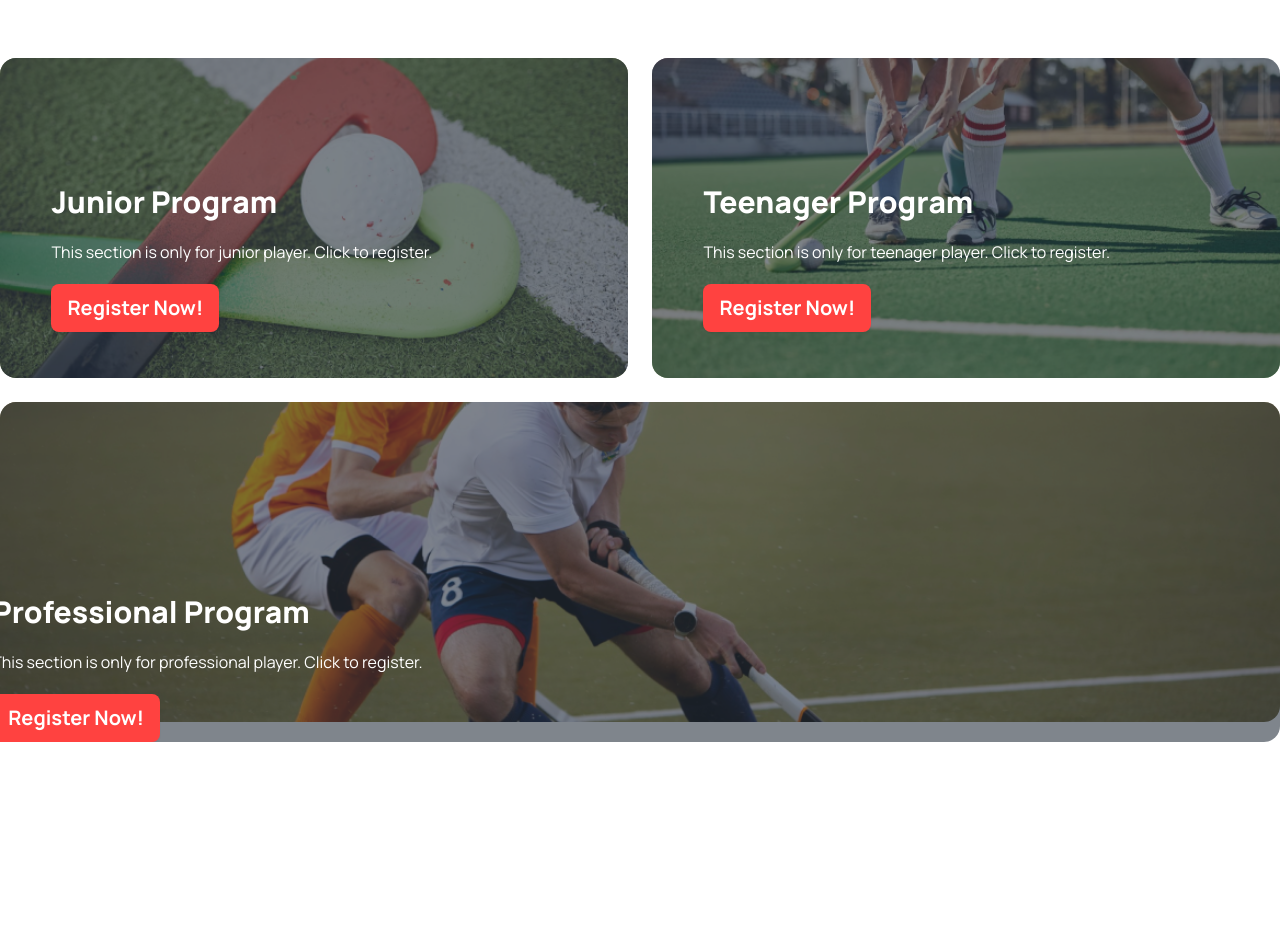
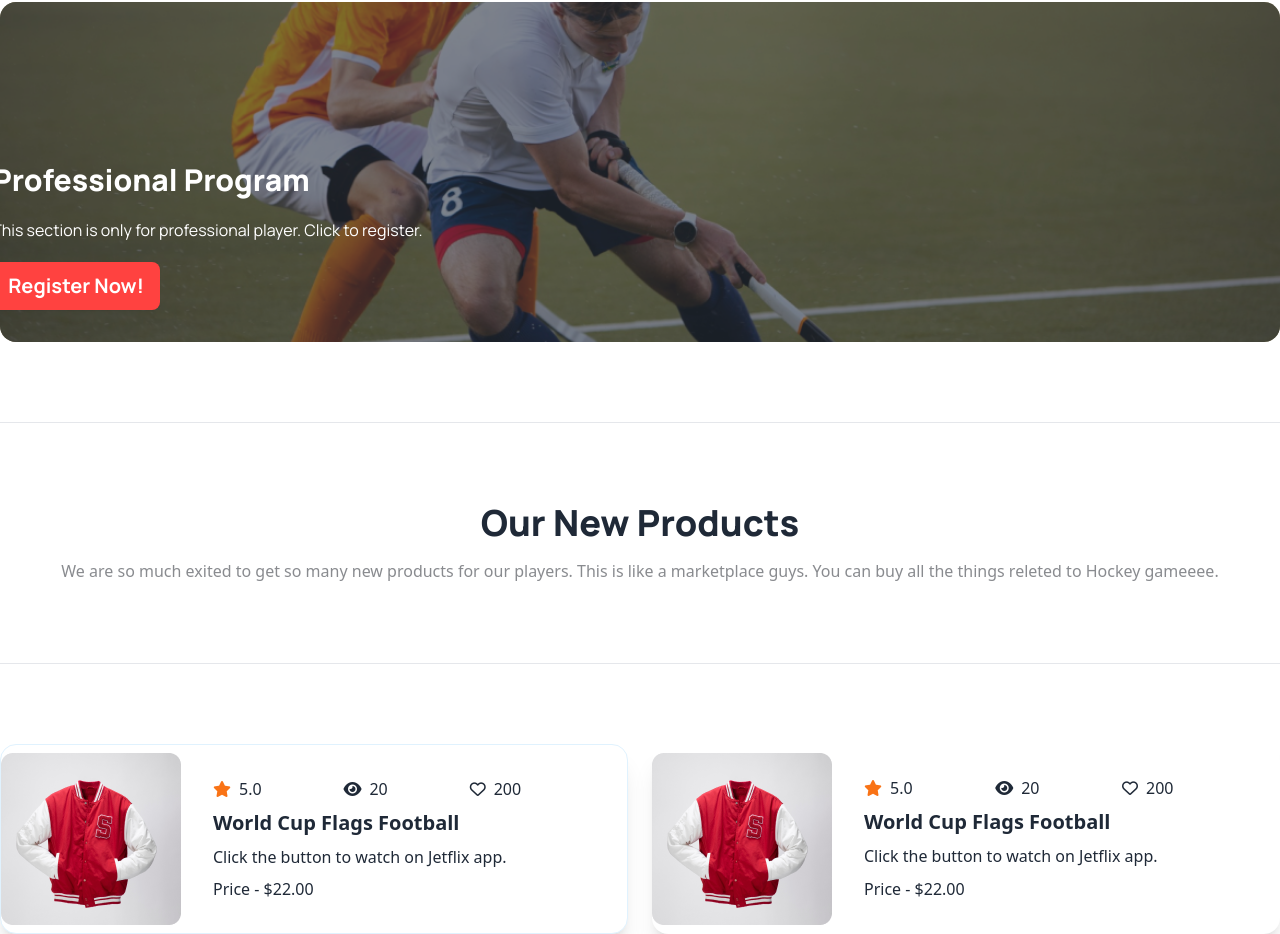
Before and after one commit to AdnaNation/assignment03, a plain HTML site: page index.html in a window 1280 px wide. Shown: the part 1458-2392 px from the top of the page. Before the commit the page ends 2200 px from the top, so only its background shows below. Drawn offline with nearby package versions, Linux system fonts and the light colour scheme.

Commit message:
new product added

```diff
--- a/index.html
+++ b/index.html
@@ -85,7 +85,7 @@
             </div>
         </div>
         <!-- banner section -->
-        <div class="container mx-auto lg:24 px8">
+        <div class="lg:container mx-auto hidden">
             <div class="carousel w-full">
                 <div id="slide1" class="carousel-item relative w-full bg-[url(Images/1.png)] h-[50vh]">
                     <div>
@@ -154,7 +154,7 @@
         </div>
 
         <!-- program section -->
-        <div class="">
+        <div>
             <hr class="bg-color5 w-full my-6 lg:my-20">
             <div class="text-center space-y-4">
                 <h3 class="text-2xl lg:text-4xl font-extrabold manrope">Program Sections</h3>
@@ -194,9 +194,11 @@
                     </div>
                 </div>
             </div>
-            <div class="hero lg:w-full h-80 rounded-2xl mt-6 " style="background-image: url('Images/4.png');">
+            <div class="hero lg:w-full h-80 lg:h-[340px] rounded-2xl mt-6 "
+                style="background-image: url('Images/4.png');">
                 <div class="hero-overlay bg-opacity-60 rounded-2xl"></div>
-                <div class="  text-neutral-content  ml-10 mt-20 w-[90%] lg:w-[45.6%] lg:-ml-[44.5rem] lg:mt-48">
+                <div
+                    class="  text-neutral-content  ml-10 mt-20 w-[90%] lg:w-[45.6%] lg:-ml-[44.5rem] lg:mt-48 lg:relative bottom-8">
                     <h1 class="text-3xl font-extrabold text-white manrope">Professional Program</h1>
                     <p class="text-white manrope mt-5 mb-5 ">This section is only for professional player. Click to
                         register.
@@ -210,6 +212,57 @@
         </div>
         </div>
 
+        <!-- new product section -->
+        <section>
+            <hr class="bg-color5 w-full my-6 lg:my-20">
+            <div class="text-center space-y-4">
+                <h3 class="text-2xl lg:text-4xl font-extrabold manrope">Our New Products</h3>
+                <p class="text-color4">
+                    We are so much exited to get so many new products for our players. This is like a marketplace guys.
+                    You can buy all the things releted to Hockey gameeee.
+                </p>
+            </div>
+            <hr class="bg-color5 w-full my-6 lg:my-20">
+
+            <div class="grid grid-cols-2 gap-6">
+                <div class="card card-side bg-base-100 shadow-xl  border border-sky-100">
+                    <figure><img src="Images/5.png" /></figure>
+                    <div class="card-body">
+                        <div class="flex items-center gap-2">
+                            <i class="fa-solid fa-star text-orange-500"></i>
+                            <p>5.0</p>
+                            <i class="fa-solid fa-eye"></i>
+                            <p>20</p>
+                            <i class="fa-regular fa-heart"></i>
+                            <p>200</p>
+                        </div>
+                        <h2 class="card-title">World Cup Flags Football</h2>
+                        <p>Click the button to watch on Jetflix app.</p>
+                        <p>Price - $22.00</p>
+
+                    </div>
+                </div>
+                <div class="card card-side bg-base-100 shadow-xl">
+                    <figure><img src="Images/5.png" /></figure>
+                    <div class="card-body">
+                        <div class="flex items-center gap-2">
+                            <i class="fa-solid fa-star text-orange-500"></i>
+                            <p>5.0</p>
+                            <i class="fa-solid fa-eye"></i>
+                            <p>20</p>
+                            <i class="fa-regular fa-heart"></i>
+                            <p>200</p>
+                        </div>
+                        <h2 class="card-title">World Cup Flags Football</h2>
+                        <p>Click the button to watch on Jetflix app.</p>
+                        <p>Price - $22.00</p>
+
+                    </div>
+                </div>
+            </div>
+
+        </section>
+
 
     </main>
     <footer>
```
